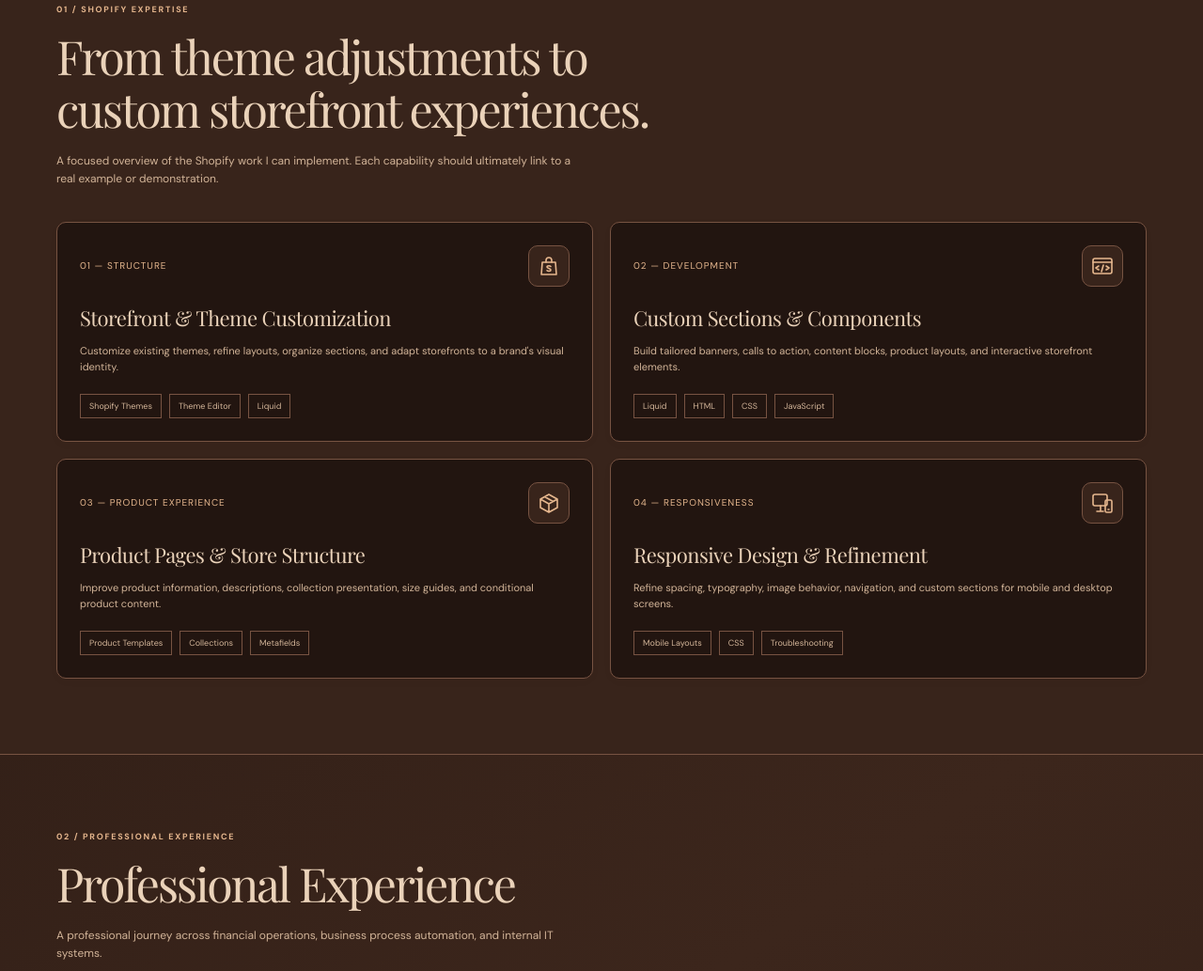
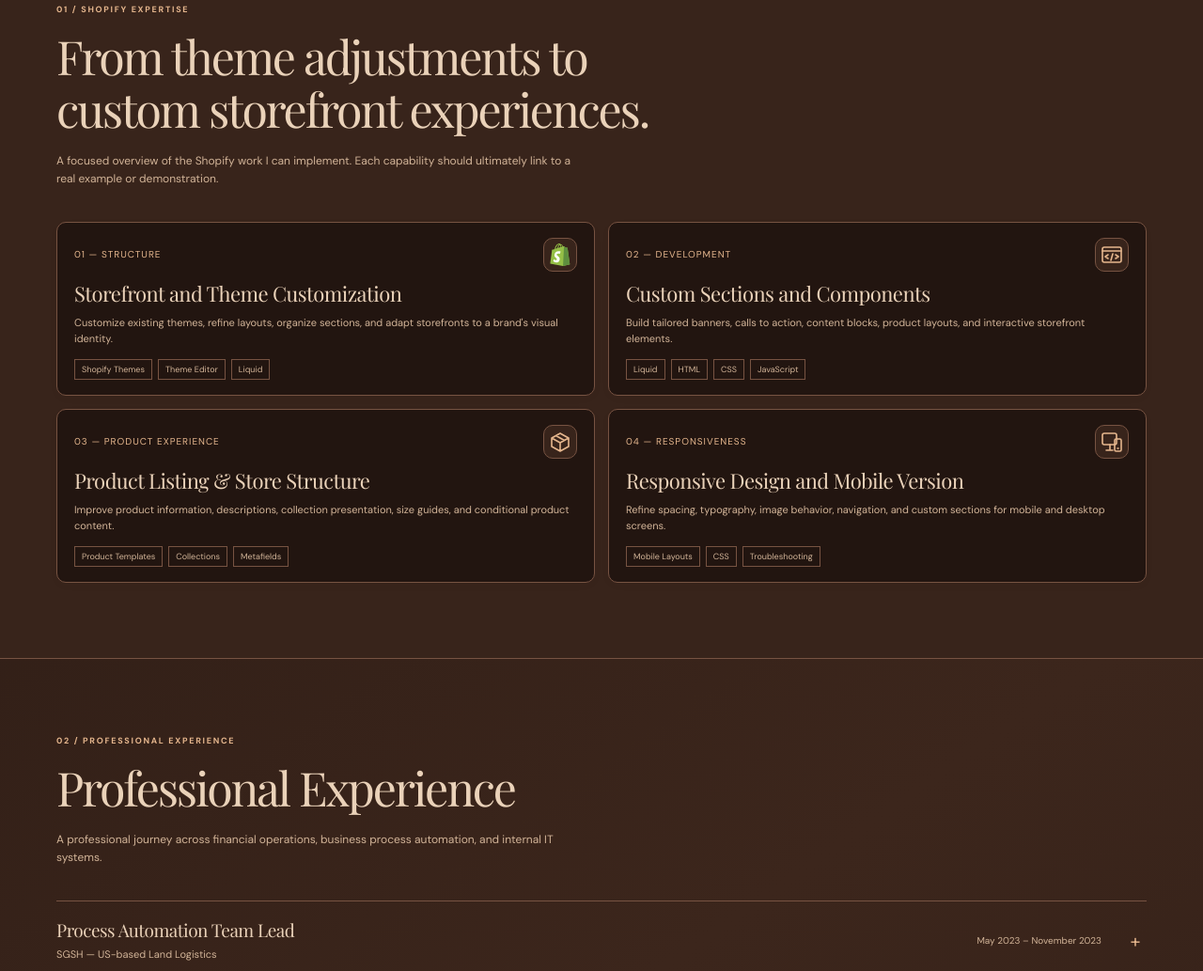
Before and after one commit to musheghharutyunyan5/Personal_cv, a plain HTML site: page index.html in a window 1280 px wide. Shown: the part 792-1825 px from the top of the page at 94% size. Drawn offline with nearby package versions, Linux system fonts and the light colour scheme.

Commit message:
Compact Shopify service cards and update their titles

```diff
--- a/index.html
+++ b/index.html
@@ -316,12 +316,11 @@
     .service-grid {
       display: grid;
       grid-template-columns: repeat(2, minmax(0, 1fr));
-      gap: 18px;
+      gap: 14px;
     }
 
     .service-card {
-      min-height: 220px;
-      padding: 24px;
+      padding: 16px 18px;
       border: 1px solid var(--line);
       border-radius: 10px;
       background: var(--paper);
@@ -344,7 +343,7 @@
       display: flex;
       align-items: center;
       justify-content: space-between;
-      margin-bottom: 20px;
+      margin-bottom: 10px;
     }
 
     .service-number {
@@ -356,8 +355,8 @@
     .service-symbol {
       display: grid;
       flex-shrink: 0;
-      width: 44px;
-      height: 44px;
+      width: 36px;
+      height: 36px;
       place-items: center;
       border: 1px solid var(--line);
       border-radius: 10px;
@@ -375,6 +374,10 @@
       stroke-linejoin: round;
     }
 
+    .service-symbol .shopify-logo {
+      stroke: none;
+    }
+
     .service-card h3 {
       font-family: var(--serif);
       font-size: 22px; /* Reduced from 27px */
@@ -384,7 +387,7 @@
     }
 
     .service-card p {
-      margin-top: 12px;
+      margin-top: 8px;
       color: var(--muted);
       font-size: 11px; /* Reduced from 13px */
     }
@@ -392,12 +395,12 @@
     .tags {
       display: flex;
       flex-wrap: wrap;
-      gap: 8px;
-      margin-top: 19px;
+      gap: 6px;
+      margin-top: 12px;
     }
 
     .tag {
-      padding: 5px 9px;
+      padding: 3px 7px;
       border: 1px solid var(--line);
       color: var(--muted);
       font-size: 9px; /* Reduced from 10px */
@@ -895,12 +898,7 @@
       }
 
       .service-card {
-        min-height: auto;
-        padding: 20px;
-      }
-
-      .service-top {
-        margin-bottom: 20px;
+        padding: 14px;
       }
 
       .process-item {
@@ -1029,9 +1027,15 @@
           <article class="service-card reveal">
             <div class="service-top">
               <span class="service-number">01 — STRUCTURE</span>
-              <span class="service-symbol" aria-hidden="true"><svg viewBox="0 0 24 24" focusable="false"><path d="M5 8h14l1 13H4L5 8Z"/><path d="M9 8V6a3 3 0 0 1 6 0v2"/><path d="M14 12.5c-.5-.5-1.2-.7-2-.7-1.1 0-2 .5-2 1.3 0 1.8 4 1 4 3 0 .8-.9 1.4-2 1.4-.8 0-1.5-.2-2-.7"/></svg></span>
+              <span class="service-symbol" aria-hidden="true">
+                <svg class="shopify-logo" viewBox="0 308 151 172" focusable="false">
+                  <path fill="#95BF47" d="M131.5 341.9c-.1-.9-.9-1.3-1.5-1.3s-13.7-1-13.7-1-9.1-9.1-10.2-10c-1-1-2.9-.7-3.7-.5-.1 0-2 .6-5.1 1.6-3.1-8.9-8.4-17-17.9-17h-.9c-2.6-3.4-6-5-8.8-5-22 0-32.6 27.5-35.9 41.5-8.6 2.7-14.7 4.5-15.4 4.8-4.8 1.5-4.9 1.6-5.5 6.1-.5 3.4-13 100.1-13 100.1l97.3 18.2L150 468c.1-.2-18.4-125.2-18.5-126.1zm-39.6-9.8c-2.4.7-5.3 1.6-8.2 2.6v-1.8c0-5.4-.7-9.8-2-13.3 5 .6 8.1 6.1 10.2 12.5zm-16.3-11.4c1.3 3.4 2.2 8.2 2.2 14.8v1c-5.4 1.7-11.1 3.4-17 5.3 3.3-12.6 9.6-18.8 14.8-21.1zm-6.4-6.2c1 0 2 .4 2.8 1-7.1 3.3-14.6 11.6-17.7 28.4-4.7 1.5-9.2 2.8-13.5 4.2 3.6-12.8 12.6-33.6 28.4-33.6z"/>
+                  <path fill="#5E8E3E" d="M130 340.4c-.6 0-13.7-1-13.7-1s-9.1-9.1-10.2-10c-.4-.4-.9-.6-1.3-.6l-7.3 150.6 52.8-11.4s-18.5-125.2-18.6-126.1c-.4-.9-1.1-1.3-1.7-1.5z"/>
+                  <path fill="#FFF" d="M79.4 369.6L73 388.9s-5.8-3.1-12.7-3.1c-10.3 0-10.8 6.5-10.8 8.1 0 8.8 23 12.2 23 32.9 0 16.3-10.3 26.8-24.2 26.8-16.8 0-25.2-10.4-25.2-10.4l4.5-14.8s8.8 7.6 16.2 7.6c4.9 0 6.9-3.8 6.9-6.6 0-11.5-18.8-12-18.8-31 0-15.9 11.4-31.3 34.5-31.3 8.6-.1 13 2.5 13 2.5z"/>
+                </svg>
+              </span>
             </div>
-            <h3>Storefront & Theme Customization</h3>
+            <h3>Storefront and Theme Customization</h3>
             <p>
               Customize existing themes, refine layouts, organize sections,
               and adapt storefronts to a brand's visual identity.
@@ -1048,7 +1052,7 @@
               <span class="service-number">02 — DEVELOPMENT</span>
               <span class="service-symbol" aria-hidden="true"><svg viewBox="0 0 24 24" focusable="false"><rect x="2" y="4" width="20" height="16" rx="2"/><path d="M2 8h20M8 12l-3 2 3 2m8-4 3 2-3 2m-3-5-2 7"/></svg></span>
             </div>
-            <h3>Custom Sections & Components</h3>
+            <h3>Custom Sections and Components</h3>
             <p>
               Build tailored banners, calls to action, content blocks,
               product layouts, and interactive storefront elements.
@@ -1066,7 +1070,7 @@
               <span class="service-number">03 — PRODUCT EXPERIENCE</span>
               <span class="service-symbol" aria-hidden="true"><svg viewBox="0 0 24 24" focusable="false"><path d="m12 3 9 5-9 5-9-5 9-5ZM3 8v9l9 5 9-5V8M12 13v9M7.5 5.5l9 5"/></svg></span>
             </div>
-            <h3>Product Pages & Store Structure</h3>
+            <h3>Product Listing &amp; Store Structure</h3>
             <p>
               Improve product information, descriptions, collection presentation,
               size guides, and conditional product content.
@@ -1083,7 +1087,7 @@
               <span class="service-number">04 — RESPONSIVENESS</span>
               <span class="service-symbol" aria-hidden="true"><svg viewBox="0 0 24 24" focusable="false"><rect x="2" y="3" width="15" height="12" rx="2"/><path d="M6 21h7m-3-6v6"/><rect x="15" y="9" width="7" height="13" rx="1.5"/><path d="M18 19h1"/></svg></span>
             </div>
-            <h3>Responsive Design & Refinement</h3>
+            <h3>Responsive Design and Mobile Version</h3>
             <p>
               Refine spacing, typography, image behavior, navigation,
               and custom sections for mobile and desktop screens.
```
